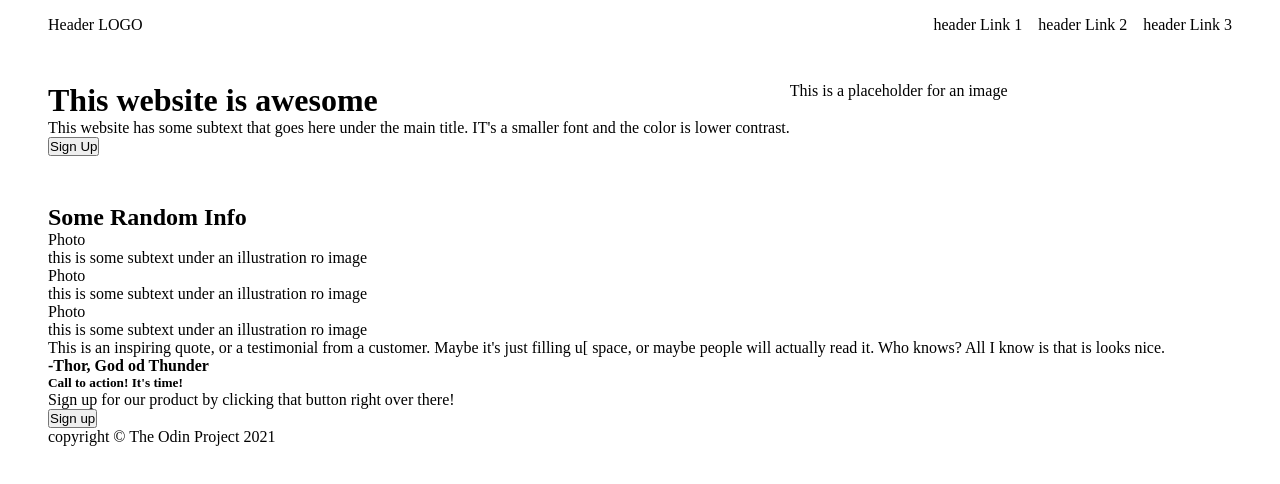
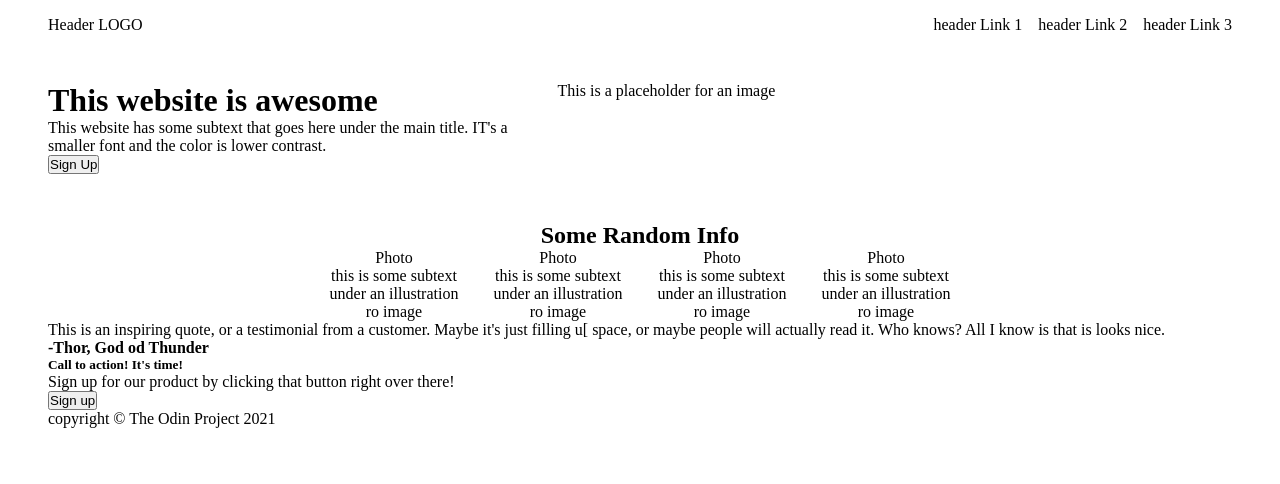
Before and after one commit to f2xiao/odin-landing-page, a plain HTML site: page index.html in a window 1280 px wide. Drawn offline with Linux system fonts and the light colour scheme.

Commit message:
Style info section layout

```diff
--- a/index.html
+++ b/index.html
@@ -31,18 +31,22 @@
       </div>
     </header>
    <main>
-    <section>
+    <section class="info">
       <h2>Some Random Info</h2>
-      <ul>
-        <li>
+      <ul class="info-cards">
+        <li class="info-card">
           <div>Photo</div>
           <p>this is some subtext under an illustration ro image</p>
         </li>
-        <li>
+        <li class="info-card">
           <div>Photo</div>
           <p>this is some subtext under an illustration ro image</p>
         </li>
-        <li>
+        <li class="info-card">
+          <div>Photo</div>
+          <p>this is some subtext under an illustration ro image</p>
+        </li>
+        <li class="info-card">
           <div>Photo</div>
           <p>this is some subtext under an illustration ro image</p>
         </li>
--- a/main.css
+++ b/main.css
@@ -29,4 +29,24 @@ ul,li{
 .hero{
   padding: 48px 0;
   display: flex;
+  gap: 36px;
 }
+
+.hero div{
+  flex:1
+}
+.hero-info{
+  max-width:40%
+}
+.info{
+  text-align: center;
+}
+.info-cards{
+  display: flex;
+  justify-content: center;
+  gap: 24px;
+}
+
+.info-card{
+  max-width: 140px;
+}
```
